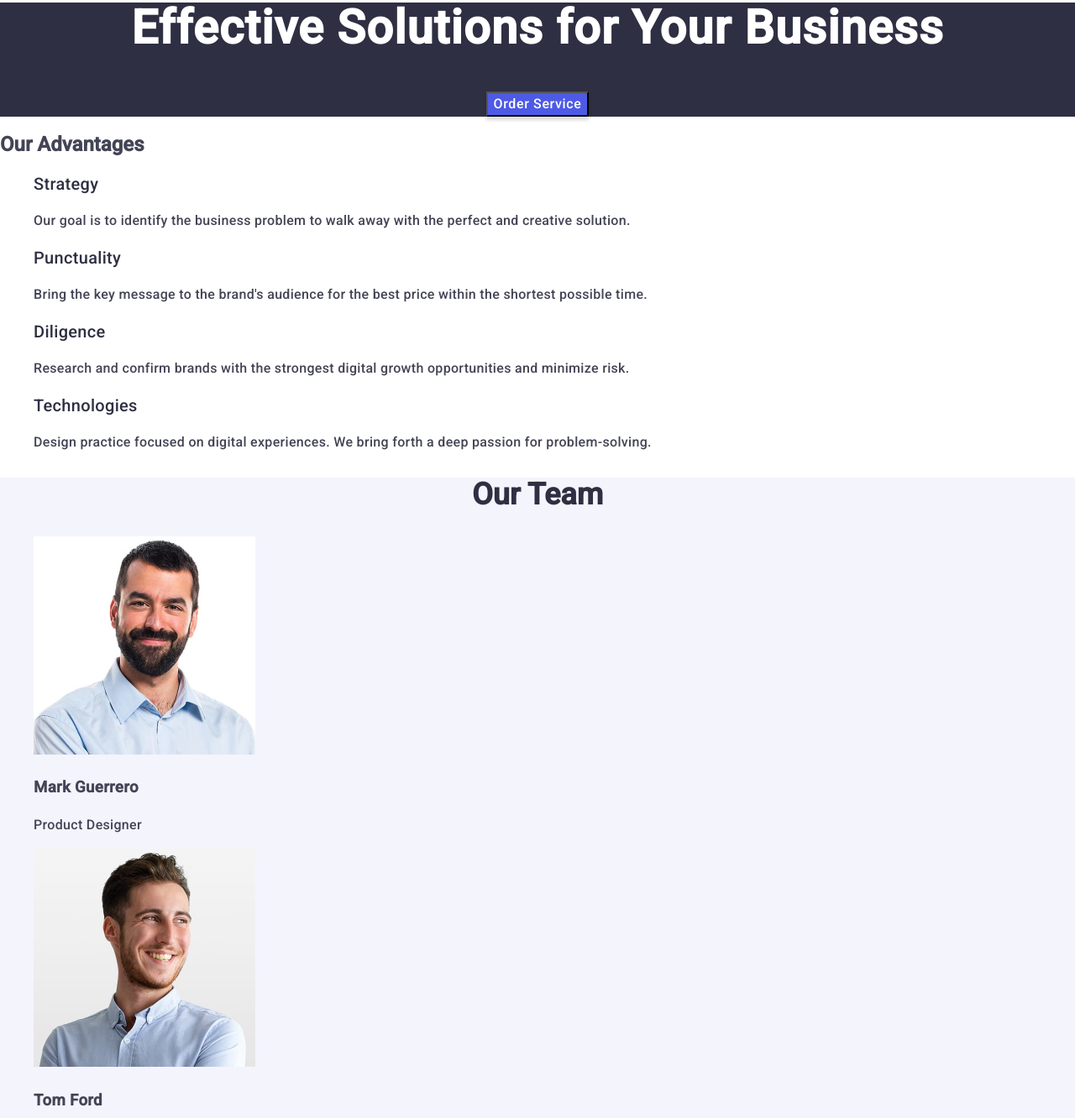
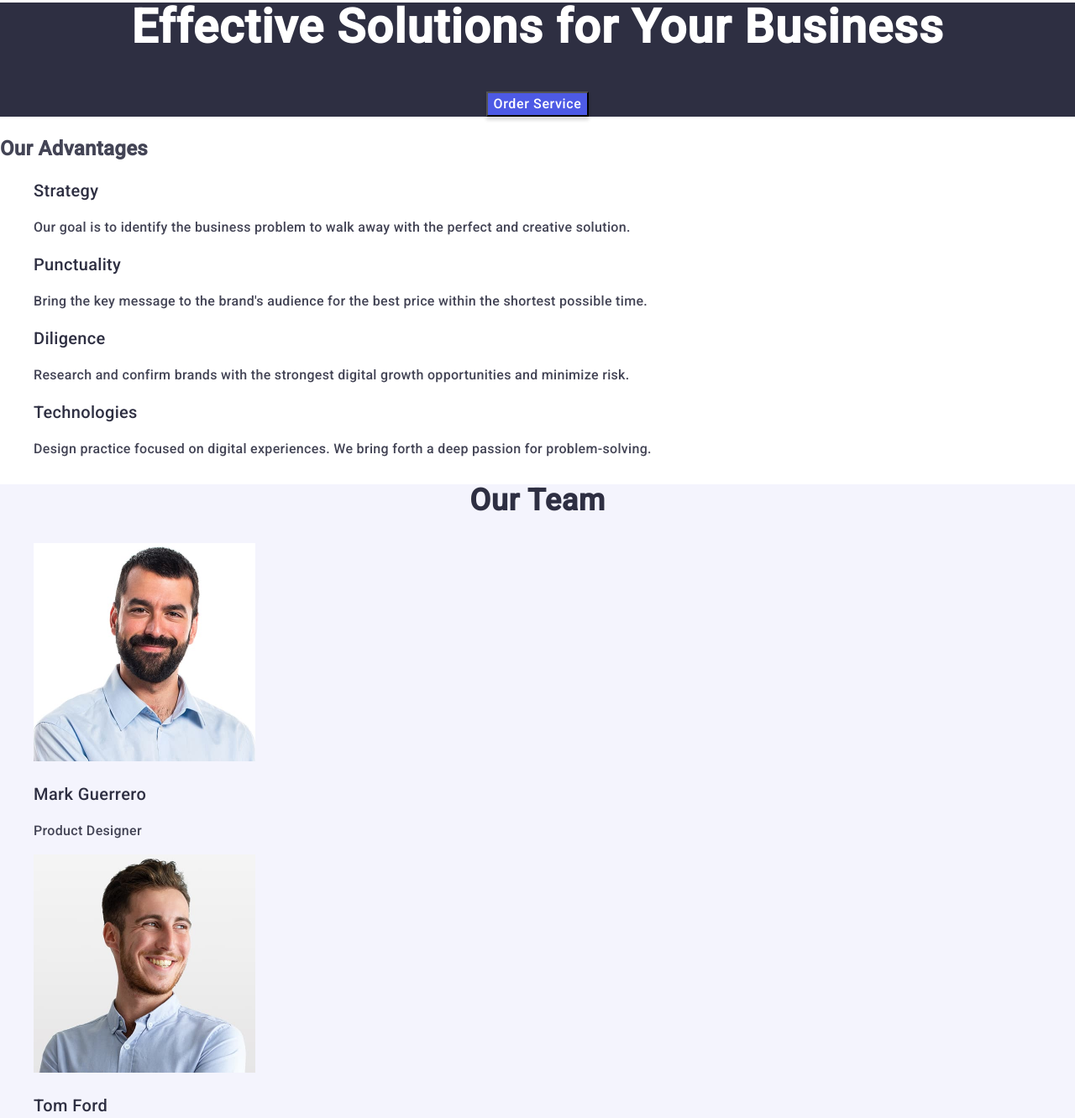
Before and after one commit to Anastasia-coder22/goit-markup-hw-02, a plain HTML site: page index.html in a window 1280 px wide. Shown: the part 217-1549 px from the top of the page at 84% size. Drawn offline with nearby package versions, Linux system fonts and the light colour scheme.

Commit message:
change style correct

```diff
--- a/css/styles.css
+++ b/css/styles.css
@@ -65,10 +65,22 @@ a {
     color: #434455
 }
 
-.hero-section{
+.hero,
+.page-footer {
     background-color: #2e2f42;
+}
+
+.hero {
     text-align: center;
+}
 
+.hero-main {
+    font-weight: 700;
+    font-size: 56px;
+    line-height: 1.07;
+    letter-spacing: 0.02em;
+    text-align: center;
+    color: #fff;
 }
 
 .hero-button{
@@ -84,22 +96,11 @@ a {
     background-color: #404bbf;
 }
 
-.hero-main {
-    font-weight: 700;
-    font-size: 56px;
-    line-height: 1.07143;
-    letter-spacing: 0.02em;
-    text-align: center;
-    color: #fff;
-}
-.page-footer {
-    background-color: #2e2f42;
- }
-
  .benefits,
  .user,
  .features,
- .footer-text {
+ .footer-text,
+ .user-main {
     font-size: 16px;
     line-height: 1.5;
     letter-spacing: 0.02em;
@@ -112,19 +113,30 @@ a {
     color: #2e2f42;
  }
 
- .user-section {
-    background-color: #f4f4fd;
+ .user {
+    background-color: #f4f4fd;;
  }
 
 .user-main,
 .features-main {
     font-weight: 700;
     font-size: 36px;
-    line-height: 1.11111;
+    line-height: 1.11;
+    letter-spacing: 0.02em;
     text-align: center;
     color: #2e2f42;
+    text-transform: capitalize;
 }
 
 .footer-text {
     color: #f4f4fd;
 }
+
+.user-subtitle,
+.features-subtitle {
+    font-weight: 500;
+    font-size: 20px;
+    line-height: 1.2;
+    letter-spacing: 0.02em;
+    color: #2e2f42;
+}
--- a/index.html
+++ b/index.html
@@ -42,14 +42,14 @@
 
     <main>
         <!-- HERO SECTION -->
-        <section class="hero-section">
+        <section class="hero">
             <h1 class="hero-main">Effective Solutions for Your Business</h1>
             <button class="hero-button" type="button">Order Service</button>
         </section>
 
-        <section class="benefits-section">
-            <h2 class="hidden">Our Advantages</h2>
-            <ul class="benefits benefits-list">
+        <section class="benefits">
+            <h2 class="benefits-main" class="hidden">Our Advantages</h2>
+            <ul class="benefits-list">
                 <li class="benefits-item">
                     <h3 class="benefits-subtitle">Strategy</h3>
                     <p class="benefits-text">Our goal is to identify the business
@@ -77,9 +77,9 @@
             </ul>
         </section>
 
-        <section class="user-section">
+        <section class="user">
             <h2 class="user-main">Our Team</h2>
-            <ul class="user user-list">
+            <ul class="user-list">
                 <li class="user-item">
                     <img class="user-avatar" src="./images/prodesigner.jpg" width="264" height="260"
                         alt="Product Designer">
```
